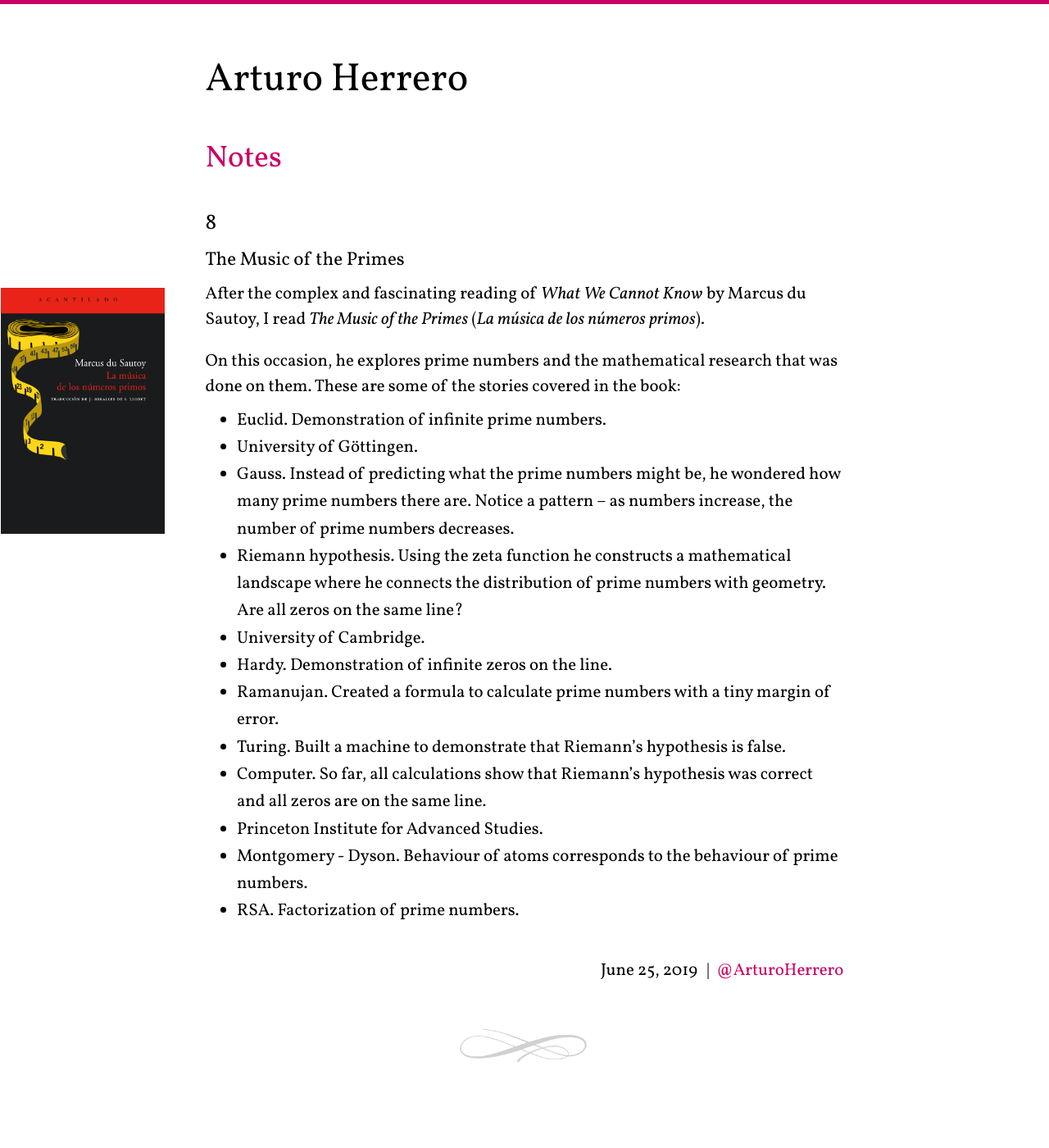
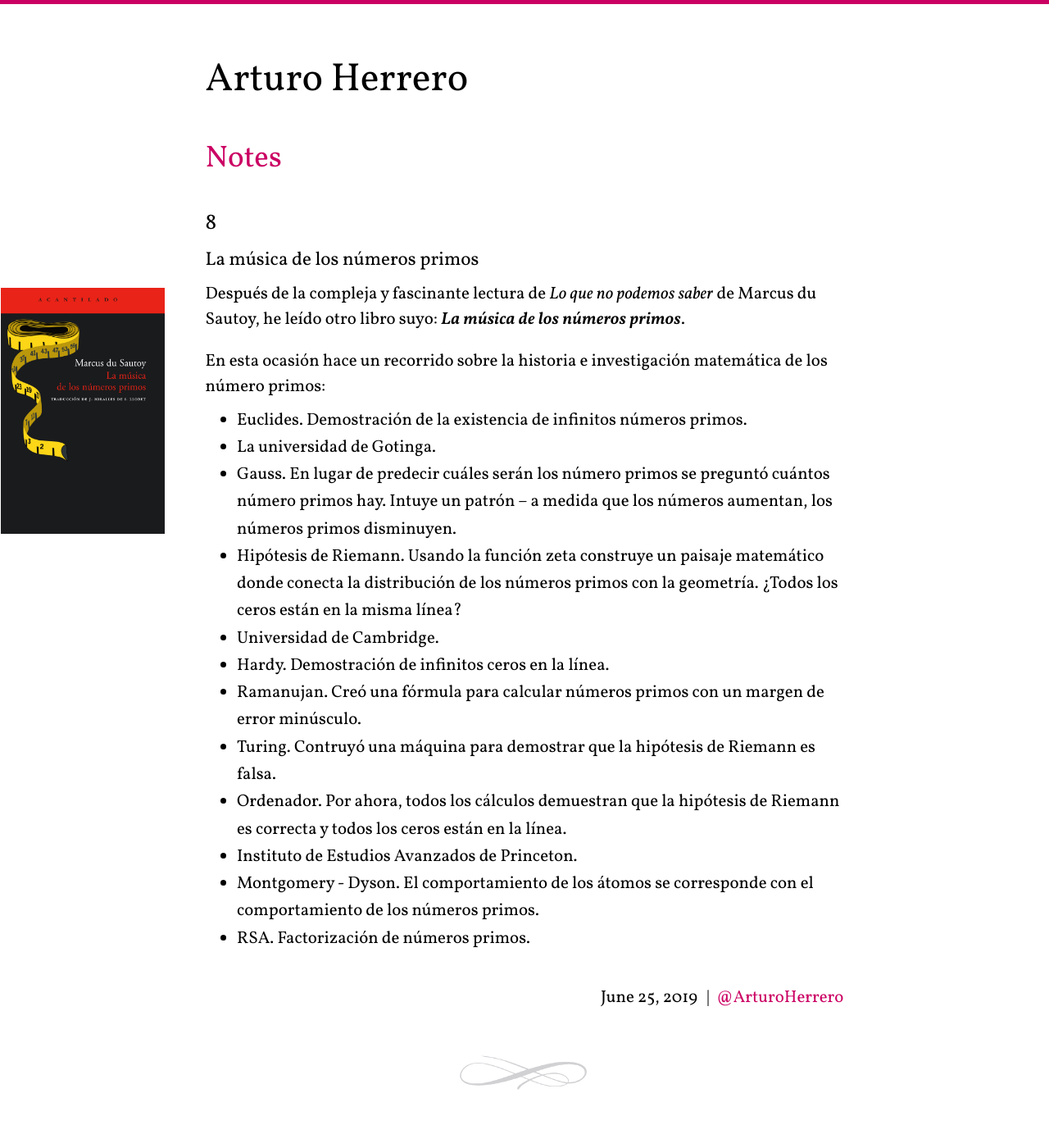
Before and after one commit to arturoherrero/arturoherrero.com, a Jekyll site: the page built from _notes/2019-06-25-8.md, in a window 1280 px wide. Shown: the whole page at 82% size. Built offline with Jekyll 4.4.1, drawn with Linux system fonts in a browser that asks for light colours; before the commit the page ends 1367 px from its top, so only the background shows below that.

Commit message:
Translate note to Spanish

```diff
--- a/_notes/2019-06-25-8.md
+++ b/_notes/2019-06-25-8.md
@@ -1,34 +1,37 @@
 ---
 layout: note
-description: "The Music of the Primes"
+description: "La música de los números primos"
 ---
 
 ![La música de los números primos by Marcus du Sautoy][1]
 {: .side-image }
 
-After the complex and fascinating reading of *What We Cannot Know* by Marcus du
-Sautoy, I read *The Music of the Primes* (*La música de los números primos*).
+Después de la compleja y fascinante lectura de *Lo que no podemos saber* de
+Marcus du Sautoy, he leído otro libro suyo: ***La música de los números
+primos***.
 
-On this occasion, he explores prime numbers and the mathematical research that was done on them.
-These are some of the stories covered in the book:
-- Euclid. Demonstration of infinite prime numbers.
-- University of Göttingen.
-- Gauss. Instead of predicting what the prime numbers might be, he wondered how
-  many prime numbers there are. Notice a pattern – as numbers increase, the
-  number of prime numbers decreases.
-- Riemann hypothesis. Using the zeta function he constructs a mathematical
-  landscape where he connects the distribution of prime numbers with geometry.
-  Are all zeros on the same line?
-- University of Cambridge.
-- Hardy. Demonstration of infinite zeros on the line.
-- Ramanujan. Created a formula to calculate prime numbers with a tiny margin of error.
-- Turing. Built a machine to demonstrate that Riemann's hypothesis is false.
-- Computer. So far, all calculations show that Riemann's hypothesis was correct and all zeros are
-  on the same line.
-- Princeton Institute for Advanced Studies.
-- Montgomery - Dyson. Behaviour of atoms corresponds to the behaviour of prime
-  numbers.
-- RSA. Factorization of prime numbers.
+En esta ocasión hace un recorrido sobre la historia e investigación matemática
+de los número primos:
+- Euclides. Demostración de la existencia de infinitos números primos.
+- La universidad de Gotinga.
+- Gauss. En lugar de predecir cuáles serán los número primos se preguntó
+  cuántos número primos hay. Intuye un patrón – a medida que los números
+  aumentan, los números primos disminuyen.
+- Hipótesis de Riemann. Usando la función zeta construye un paisaje matemático
+  donde conecta la distribución de los números primos con la geometría. ¿Todos
+  los ceros están en la misma línea?
+- Universidad de Cambridge.
+- Hardy. Demostración de infinitos ceros en la línea.
+- Ramanujan. Creó una fórmula para calcular números primos con un margen de
+  error minúsculo.
+- Turing. Contruyó una máquina para demostrar que la hipótesis de Riemann es
+  falsa.
+- Ordenador. Por ahora, todos los cálculos demuestran que la hipótesis de
+  Riemann es correcta y todos los ceros están en la línea.
+- Instituto de Estudios Avanzados de Princeton.
+- Montgomery - Dyson. El comportamiento de los átomos se corresponde con el
+  comportamiento de los números primos.
+- RSA. Factorización de números primos.
 {: .element-related }
 
 
```
